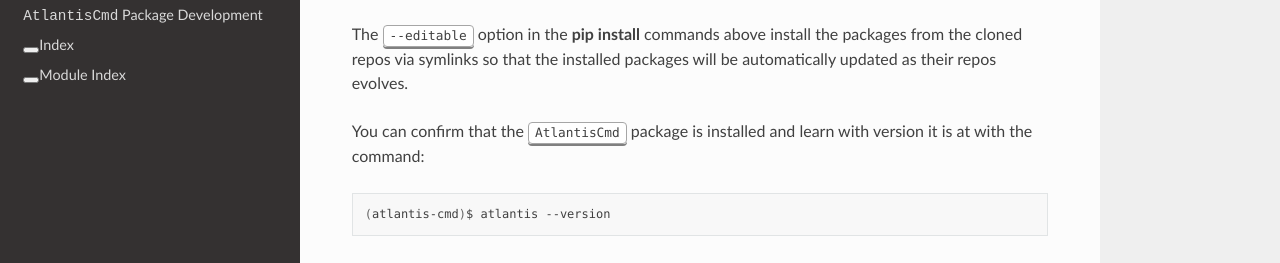
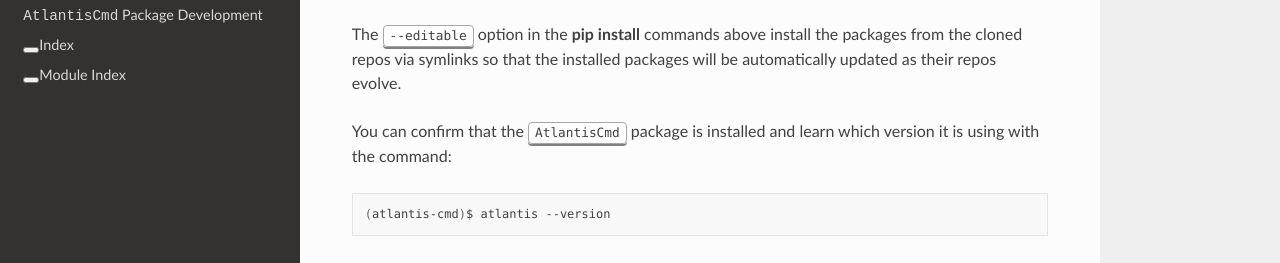
Before and after one commit to SS-Atlantis/AtlantisCmd, a Sphinx documentation site: the page built from docs/installation/atlantis_cmd.rst, in a window 1280 px wide and 900 px high, scrolled down 1568 px. Shown: the part 360-623 px from the top of the window. Built offline with Sphinx 7.4.7 and the Read the Docs theme 2.0.0, drawn with Linux system fonts in a browser that asks for light colours; some of the changed text lies outside the part shown.

Commit message:
Update atlantis_cmd.rst

```diff
--- a/docs/installation/atlantis_cmd.rst
+++ b/docs/installation/atlantis_cmd.rst
@@ -114,9 +114,9 @@ activating the :kbd:`atlantis-cmd` environment makes the :program:`atlantis` com
     (atlantis-cmd)$ pip install --editable ../NEMO-Cmd
     (atlantis-cmd)$ pip install --editable .
 
-The :kbd:`--editable` option in the :command:`pip install` commands above install the packages from the cloned repos via symlinks so that the installed packages will be automatically updated as their repos evolves.
+The :kbd:`--editable` option in the :command:`pip install` commands above install the packages from the cloned repos via symlinks so that the installed packages will be automatically updated as their repos evolve.
 
-You can confirm that the :kbd:`AtlantisCmd` package is installed and learn with version it is at with the command:
+You can confirm that the :kbd:`AtlantisCmd` package is installed and learn which version it is using with the command:
 
 .. code-block:: bash
 
```
Also changed, not shown: other parts of docs/installation/atlantis_cmd.rst (+1 -1 lines).
